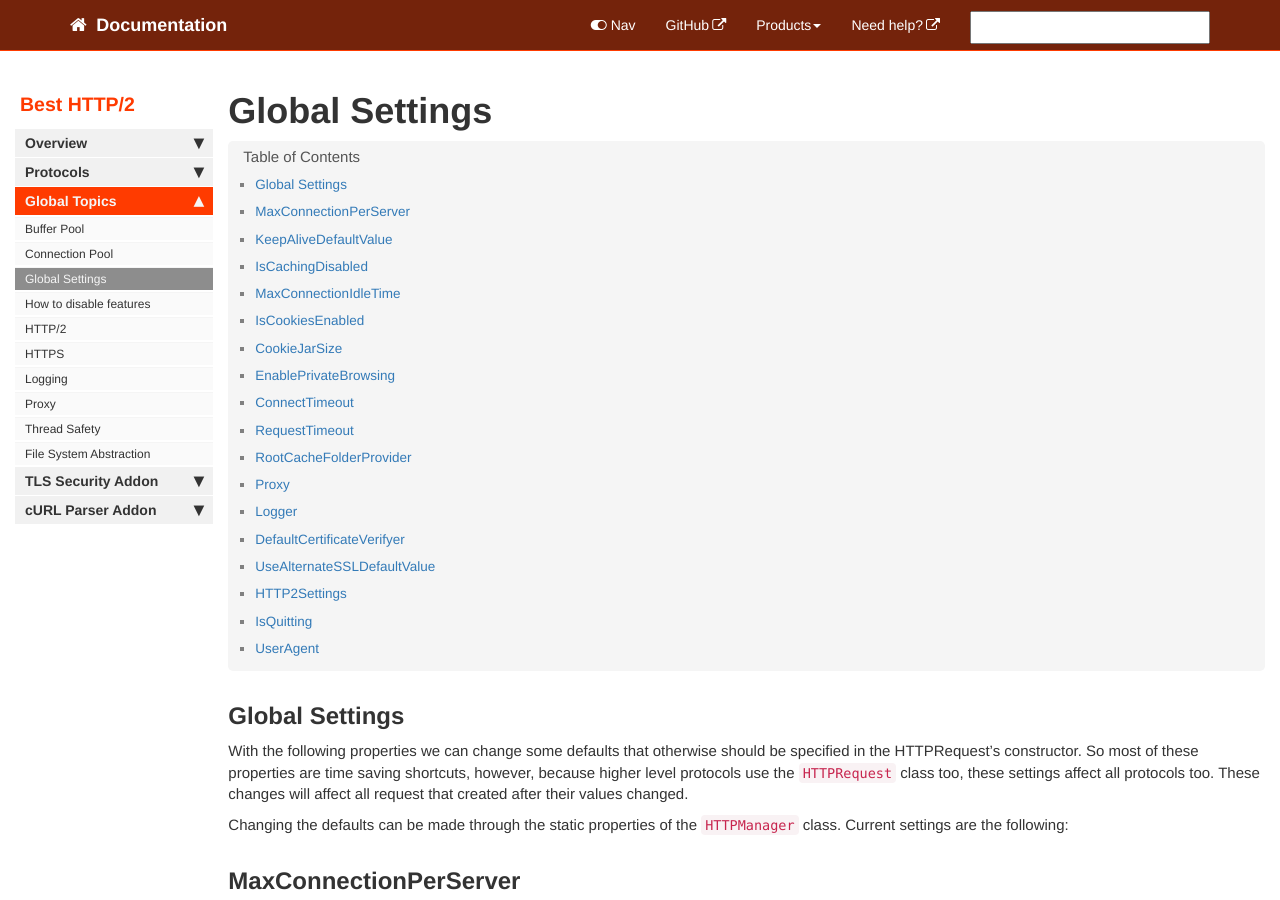
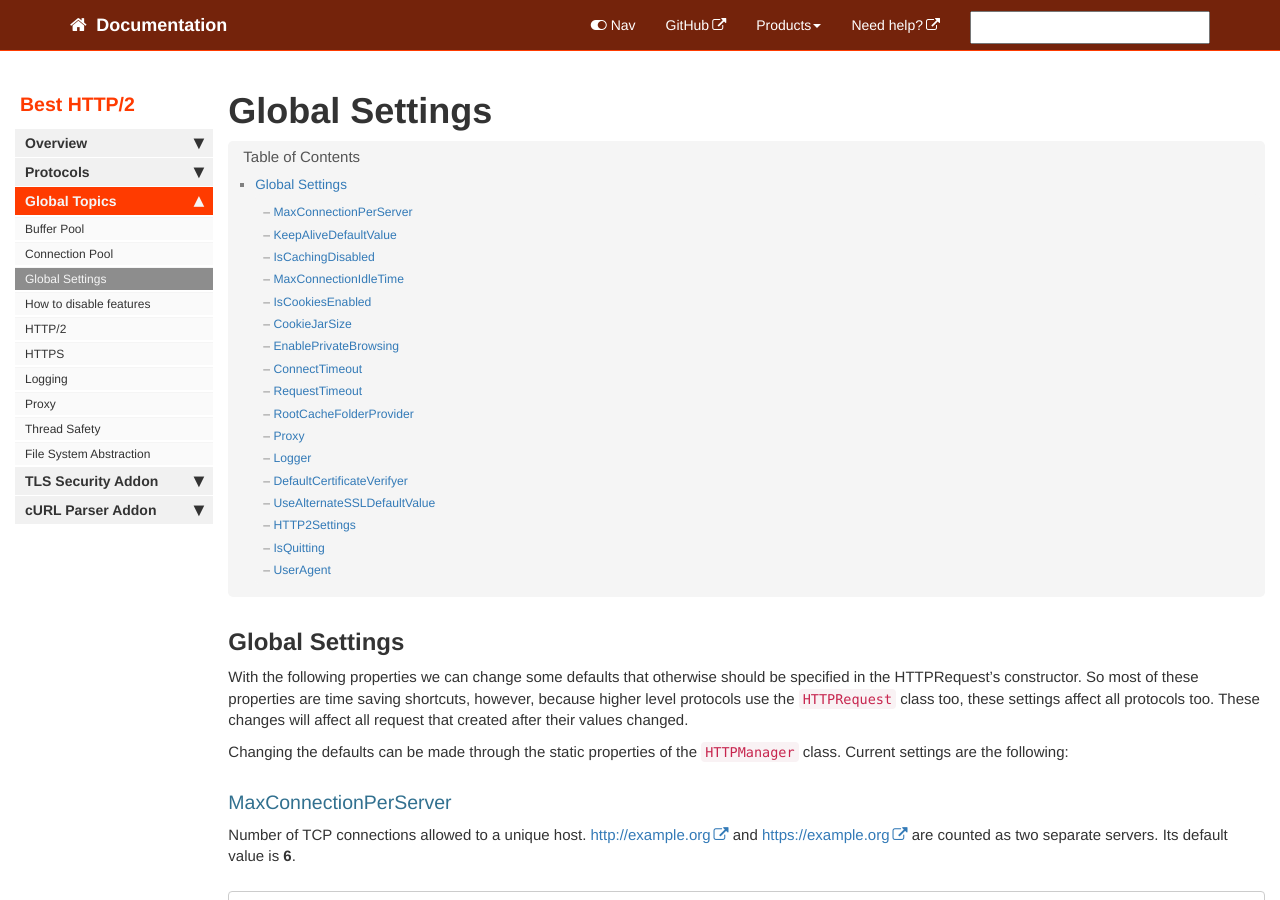
Before and after one commit to Benedicht/BestHTTP-Documentation, a Jekyll site: the page built from pages/best_http2/global_topics/GlobalSettings.md, in a window 1280 px wide and 900 px high. Built offline with Jekyll 4.4.1, drawn with Linux system fonts in a browser that asks for light colours; comment, search, counter and statistics services are not loaded.

````diff
--- a/pages/best_http2/global_topics/GlobalSettings.md
+++ b/pages/best_http2/global_topics/GlobalSettings.md
@@ -10,7 +10,7 @@ These changes will affect all request that created after their values changed.
 
 Changing the defaults can be made through the static properties of the `HTTPManager` class. Current settings are the following:
 
-## MaxConnectionPerServer
+### MaxConnectionPerServer
 
 Number of TCP connections allowed to a unique host. <http://example.org> and <https://example.org> are counted as two separate servers. Its default value is **6**.
 
@@ -20,7 +20,7 @@ HTTPManager.MaxConnectionPerServer = 10;
 
 {% include note.html content="[HTTP/2](HTTP2.md) uses one TCP connection, it has different setting for stream concurrency." %}
 
-## KeepAliveDefaultValue
+### KeepAliveDefaultValue
 
 The default value of the HTTPRequest's `IsKeepAlive` property. If `IsKeepAlive` is `false`, the tcp connections to the server will be set up before every request and closed right after it. It should be changed to false if consecutive requests are rare. Values given to the HTTPRequest's constructor will override this value for this request. Its default value is `true`.
 
@@ -28,7 +28,7 @@ The default value of the HTTPRequest's `IsKeepAlive` property. If `IsKeepAlive`
 HTTPManager.KeepAliveDefaultValue = false;
 ```
 
-## IsCachingDisabled
+### IsCachingDisabled
 
 With this property we can globally disable or enable the caching service. Values given to the HTTPRequest's constructor will override this value for this request. Its default value is **false**.
 
@@ -36,7 +36,7 @@ With this property we can globally disable or enable the caching service. Values
 HTTPManager.IsCachingDisabled = true;
 ```
 
-## MaxConnectionIdleTime
+### MaxConnectionIdleTime
 
 Specifies the idle time BestHTTP should wait before it destroys the connection after it's finished the last request. Its default value is 20 seconds.
 
@@ -44,7 +44,7 @@ Specifies the idle time BestHTTP should wait before it destroys the connection a
 HTTPManager.MaxConnectionIdleTime = TimeSpan.FromSeconds(60);
 ```
 
-## IsCookiesEnabled
+### IsCookiesEnabled
 
 With this option all `Cookie` operation can be enabled or disabled. Its default value is true.
 
@@ -52,7 +52,7 @@ With this option all `Cookie` operation can be enabled or disabled. Its default
 HTTPManager.IsCookiesEnabled = false;
 ```
 
-## CookieJarSize
+### CookieJarSize
 
 With this option the size of the `Cookie` store can be controlled. Its default value is 10485760 (**10 MB**).
 
@@ -60,7 +60,7 @@ With this option the size of the `Cookie` store can be controlled. Its default v
 HTTPManager.CookieJarSize = 1048576;
 ```
 
-## EnablePrivateBrowsing
+### EnablePrivateBrowsing
 
 If this option is enabled no `Cookie` will be written to the disk. Its default value is false.
 
@@ -68,7 +68,7 @@ If this option is enabled no `Cookie` will be written to the disk. Its default v
 HTTPManager.EnablePrivateBrowsing = true;
 ```
 
-## ConnectTimeout
+### ConnectTimeout
 
 With this option you can set the HTTPRequests' default `ConnectTimeout` value. Its default value is 20 seconds.
 
@@ -76,7 +76,7 @@ With this option you can set the HTTPRequests' default `ConnectTimeout` value. I
 HTTPManager.ConnectTimeout = TimeSpan.FromSeconds(60);
 ```
 
-## RequestTimeout
+### RequestTimeout
 
 With this option you can set the HTTPRequests' default Timeout value. Its default value is 60 seconds.
 
@@ -84,7 +84,7 @@ With this option you can set the HTTPRequests' default Timeout value. Its defaul
 HTTPManager.RequestTimeout = TimeSpan.FromSeconds(60);
 ```
 
-## RootCacheFolderProvider
+### RootCacheFolderProvider
 
 By default the plugin will save all cache and cookie data under the path returned by `Application.persistentDataPath`. You can assign a function to this delegate to return a custom root path to define a new path. **This delegate will be called on a non Unity thread!**
 
@@ -92,7 +92,7 @@ By default the plugin will save all cache and cookie data under the path returne
 HTTPManager.RootCacheFolderProvider = () => Application.temporaryCachePath;
 ```
 
-## Proxy
+### Proxy
 
 The global, default proxy for all HTTPRequests. The HTTPRequest's Proxy still can be changed per-request. Default value is `null`. More information can be found about proxies in the [Proxy](Proxy.md) topic.
 
@@ -100,7 +100,7 @@ The global, default proxy for all HTTPRequests. The HTTPRequest's Proxy still ca
 HTTPManager.Proxy = new HTTPProxy(new Uri("http://localhost:8888"), null, true);
 ```
 
-## Logger
+### Logger
 
 An [ILogger implementation](Logging.md) to be able to control what information will be logged about the plugin's internals, and how these will be logged.
 
@@ -108,7 +108,7 @@ An [ILogger implementation](Logging.md) to be able to control what information w
 HTTPManager.Logger = new ThreadedLogger();
 ```
 
-## DefaultCertificateVerifyer
+### DefaultCertificateVerifyer
 
 An `ICertificateVerifyer` implementation can be set to this property. All new requests created after this will use this verifier when a secure protocol is used and the request's `UseAlternateSSL` is `true`. An `ICertificateVerifyer` implementation can be used to implement server certificate validation.
 
@@ -116,7 +116,7 @@ An `ICertificateVerifyer` implementation can be set to this property. All new re
 HTTPManager.DefaultCertificateVerifyer = new AlwaysValidVerifyer();
 ```
 
-## UseAlternateSSLDefaultValue
+### UseAlternateSSLDefaultValue
 
 The default value of HTTPRequest's UseAlternateSSL can be changed through this property. Its default value is `true`.
 
@@ -124,7 +124,7 @@ The default value of HTTPRequest's UseAlternateSSL can be changed through this p
 HTTPManager.UseAlternateSSLDefaultValue = false;
 ```
 
-## HTTP2Settings
+### HTTP2Settings
 
 Through this property, HTTP/2 related settings can be changed. See the [HTTP/2 topic for more information](HTTP2.md#settings).
 
@@ -132,11 +132,11 @@ Through this property, HTTP/2 related settings can be changed. See the [HTTP/2 t
 HTTPManager.HTTP2Settings.MaxConcurrentStreams = 256;
 ```
 
-## IsQuitting
+### IsQuitting
 
 It's true if the application is quitting and the plugin is shutting down itself.
 
-## UserAgent
+### UserAgent
 
 User-agent string that will be sent with each requests. It's default value contains the version of the plugin (`"BestHTTP/2 v2.2.1"` for example).
 
````
Also changed, not shown: pages/best_http2/changelog.md (+11 -1 lines), pages/best_http2/global_topics/Proxy.md (+2 -2 lines), pages/best_http2/protocols/socketio/socketio.md (+8 -0 lines).
